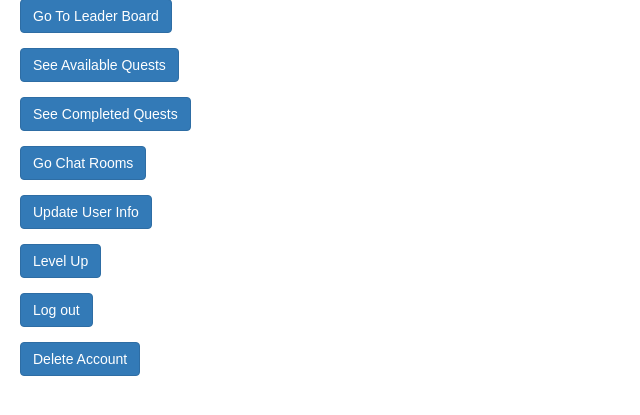
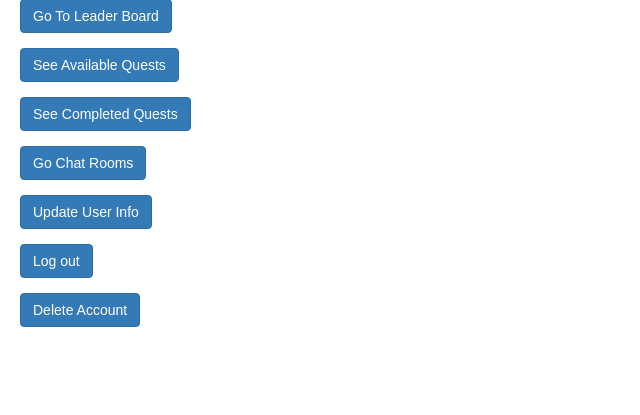
Before and after one commit to mcneerta/CMSC_508, a PHP site: page /user_dashboard.php in a window 1280 px wide. Shown: the part 188-603 px from the top of the page, without its empty margins (0-640 px from the left). Run offline with PHP 8.4, Linux system fonts and the light colour scheme; the visitor is signed in with stand-in values (Sample User, id 1); data that the repository does not hold is empty.

Commit message:
Removing level up button

```diff
--- a/user_dashboard.php
+++ b/user_dashboard.php
@@ -60,61 +60,6 @@ if($_SERVER["REQUEST_METHOD"] == "POST"){
     if(isset($_POST['chatrooms'])) {
         header("location: chatrooms.php");
     }
-    if(isset($_POST['level_up'])) {
-        if($percent_complete = 100){
-            $sql1 = "update tbl_player set level = level + 1 where player_id = :user_id;";
-            $sql2 = "
-    Select a.user_id as user_id, b.level AS u_level,
-    IFNULL((SELECT SUM(z.points_earned)  FROM tbl_completedquest z WHERE z.player_id = user_id), 0) AS total_points,
-        ((SELECT COUNT(*) FROM tbl_completedquest c INNER JOIN tbl_quests d USING(quest_id) WHERE c.player_id = user_id AND d.difficulty_level = u_level)
-        /
-        (SELECT COUNT(*) FROM tbl_quests e WHERE e.difficulty_level = u_level ))
-    AS percent_complete
-    FROM
-    tbl_user a
-    INNER JOIN tbl_player b
-    ON a.user_id = b.player_id
-    WHERE a.login_id = :login_id;
-    ";
-            $sql3 = "select user_id from tbl_user where login_id = :login_id";
-            if(($stmt_1 = $conn->prepare($sql1)) && ($stmt_2 = $conn->prepare($sql2)) && ($stmt_3 = $conn->prepare($sql3))){
-                $stmt_2->bindValue(':login_id', $_SESSION["id"]);
-                $stmt_3->bindValue(':login_id', $_SESSION["id"]);
-
-                if($stmt_3->execute()){
-                    $row = $stmt_3->fetch();
-                    $user_id = $row['user_id'];
-                    $stmt_1->bindValue(':user_id', $user_id);
-                }
-
-                if($stmt_1->execute()){
-
-                }
-
-                else{
-                    echo "update not working";
-                }
-                if ($stmt_2->execute()) {
-
-                    $row = $stmt_2->fetch();
-                    $username = $_SESSION['username'];
-                    $level = $row['u_level'];
-                    $total_points = $row['total_points'];
-                    $percent_complete = $row['percent_complete'];
-                    $percent_complete = round($percent_complete * 100);
-
-                }
-                else{
-                    echo "sql didnt work";
-                }
-            }
-        }
-
-        else{
-            echo "You must complete all quests for your current level before leveling up.";
-        }
-
-    }
     if(isset($_POST['logout'])) {
         header("location: logout.php");
     }
@@ -169,10 +114,6 @@ if($_SERVER["REQUEST_METHOD"] == "POST"){
         </div>
 
         <div class="form-group">
-            <input type="submit" class="btn btn-primary" name="level_up" value="Level Up">
-        </div>
-
-        <div class="form-group">
             <input type="submit" class="btn btn-primary" name="logout" value="Log out">
         </div>
 
```
